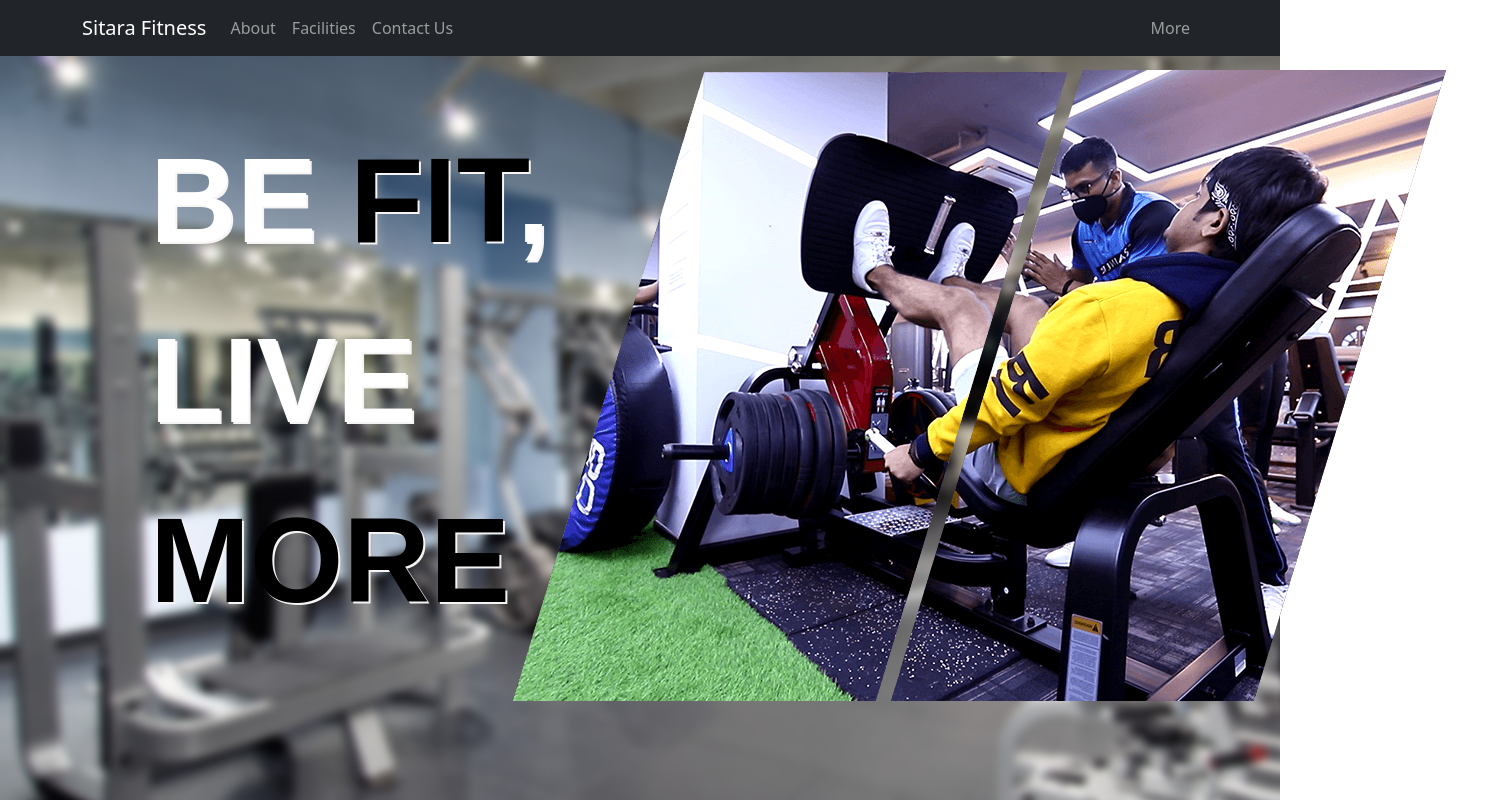
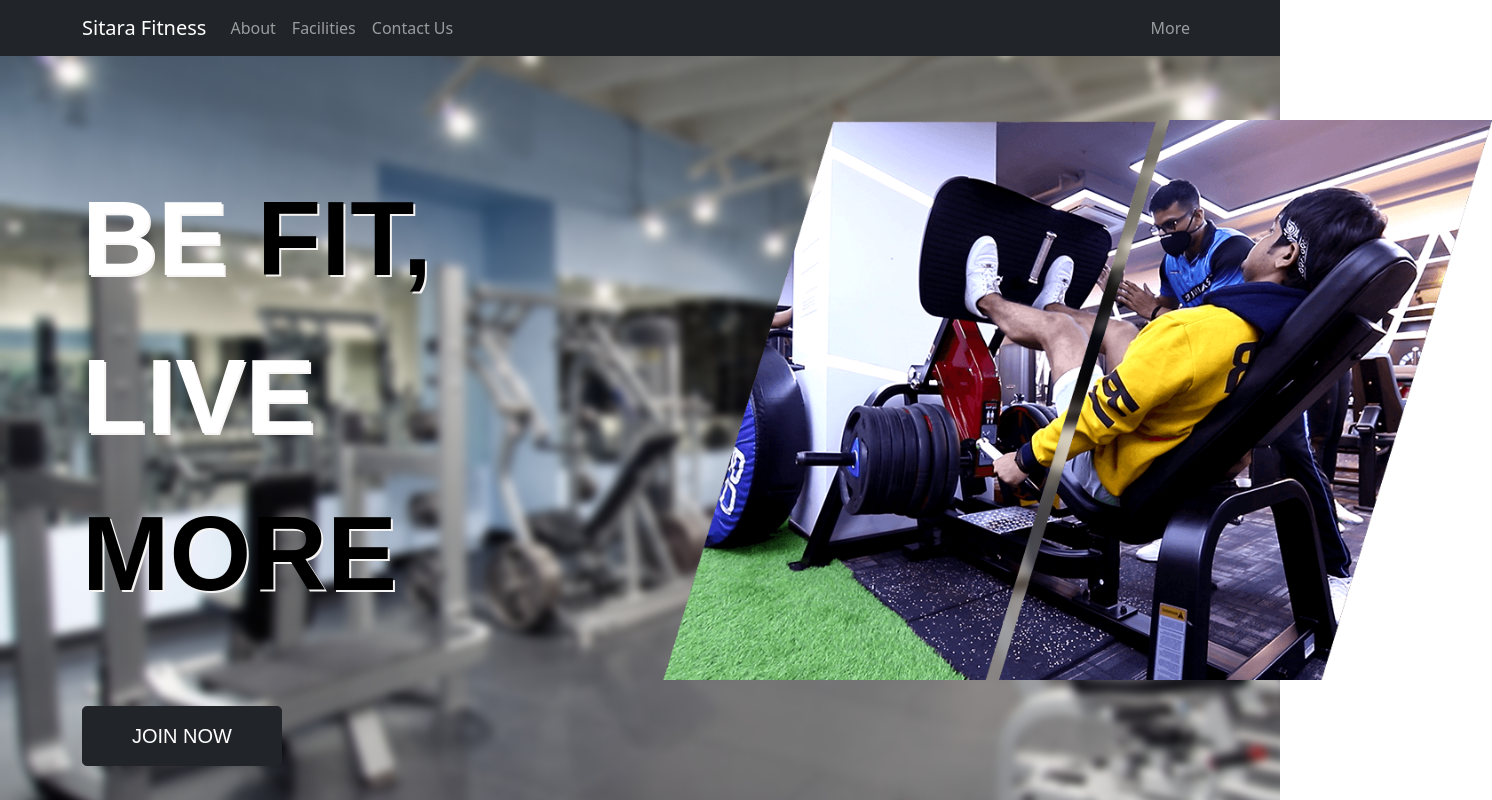
Before and after one commit to yadavNishant2020/Drona-gym-Landing-Page, a Next.js app in the folder landing-page/: page / in a window 1280 px wide. Shown: the top 800 px of the page, 1492 px wide, since content can reach past the window. Built offline with nearby package versions, Linux system fonts and the light colour scheme.

Commit message:
adding button

```diff
--- a/landing-page/components/Top.js
+++ b/landing-page/components/Top.js
@@ -1,9 +1,10 @@
-import React from 'react'
-import Topcss from '../styles/css modules/top.module.css'
-import {Navbar, Container,Nav} from 'react-bootstrap'
+import React from "react";
+import Topcss from "../styles/css modules/top.module.css";
+import { Navbar, Container, Nav, Row, Col, Button } from "react-bootstrap";
 function Top() {
   return (
     <>
+    {/* Navbar */}
       <Navbar fixed="top" collapseOnSelect expand="lg" bg="dark" variant="dark">
         <Container>
           <Navbar.Brand href="#home">Sitara Fitness</Navbar.Brand>
@@ -13,29 +14,42 @@ function Top() {
               <Nav.Link href="#features">About</Nav.Link>
               <Nav.Link href="#pricing">Facilities</Nav.Link>
               <Nav.Link href="#pricing">Contact Us</Nav.Link>
-
             </Nav>
             <Nav>
               <Nav.Link href="#deets"></Nav.Link>
               <Nav.Link eventKey={2} href="#memes">
-More      </Nav.Link>
+                More{" "}
+              </Nav.Link>
             </Nav>
           </Navbar.Collapse>
         </Container>
       </Navbar>
-    <div className={Topcss.background}>
-    <div className={Topcss.img}>
-        <img src="/img/intro.png"></img>
+      {/* background */}
+      <div className={Topcss.background}></div>
+      <Container className="container-top">
+        <Row className="section-top">
+          <Col xs={12} md={6} className="section-top-right">
+            <div className={Topcss.heading}>
+              <p>
+                BE <span className={Topcss.blk}>FIT,</span><br />
+                LIVE <span className={Topcss.blk}>MORE</span>
+              </p>
+              <div className="mb-2">
+    <Button className={Topcss.btn} variant="dark" size="lg">
+      JOIN NOW
+    </Button>
   </div>
+            </div>
+          </Col>
+          <Col xs={12} md={6} className="section-top-left">
+            <img className={Topcss.img} src="/img/intro.png" />
+          </Col>
 
-    </div>
-    <div className={Topcss.heading}>
-        <p>BE <span className={Topcss.blk}>FIT</span>,<br/>LIVE <span className={Topcss.blk}>MORE</span></p>
-        <p></p>
-    </div>
+        </Row>
+      </Container>
 
     </>
-  )
+  );
 }
 
-export default Top
+export default Top;
--- a/landing-page/styles/css modules/top.module.css
+++ b/landing-page/styles/css modules/top.module.css
@@ -1,36 +1,39 @@
-.background{
+.background {
     background-image: url(../../public/img/gym.png);
     height: 100vh;
     width: 100vw;
     z-index: -1;
     position: fixed;
     top: 0px;
-    /* filter: blur(2px); */
     display: flex;
 
 }
 
-.img{
-/* background-image: url(../../public/img/intro.png); */
-height: 80vh;
-background-repeat: no-repeat;
-right: 0px;
-margin-left: 500px;
-margin-top: 70px;
-/* filter: grayscale(70%); */
-z-index: 2;
+.img {
+    height: 70vh;
+    background-repeat: no-repeat;
+    right: 0px;
+    margin-top: 22%;
+    z-index: 2;
 }
 
 @import url('https://fonts.googleapis.com/css2?family=Bai+Jamjuree:ital,wght@1,700&display=swap');
-.heading{
+
+.heading {
     font-family: 'Bai Jamjuree', sans-serif;
-    font-size: 120px;
-    margin: 110px 150px;
-    width: 500px;
+    font-size: 105px;
+    margin-top: 160px;
     color: rgb(255, 255, 255);
     font-weight: 700;
     text-shadow: 2px 2px #f7f4f4;
 }
-.blk{
+
+.btn{
+height: 60px;
+width: 200px;
+font-family: 'Bai Jamjuree', sans-serif;
+}
+
+.blk {
     color: black;
 }
```
Lines whose indentation alone changed are shown as unchanged.
